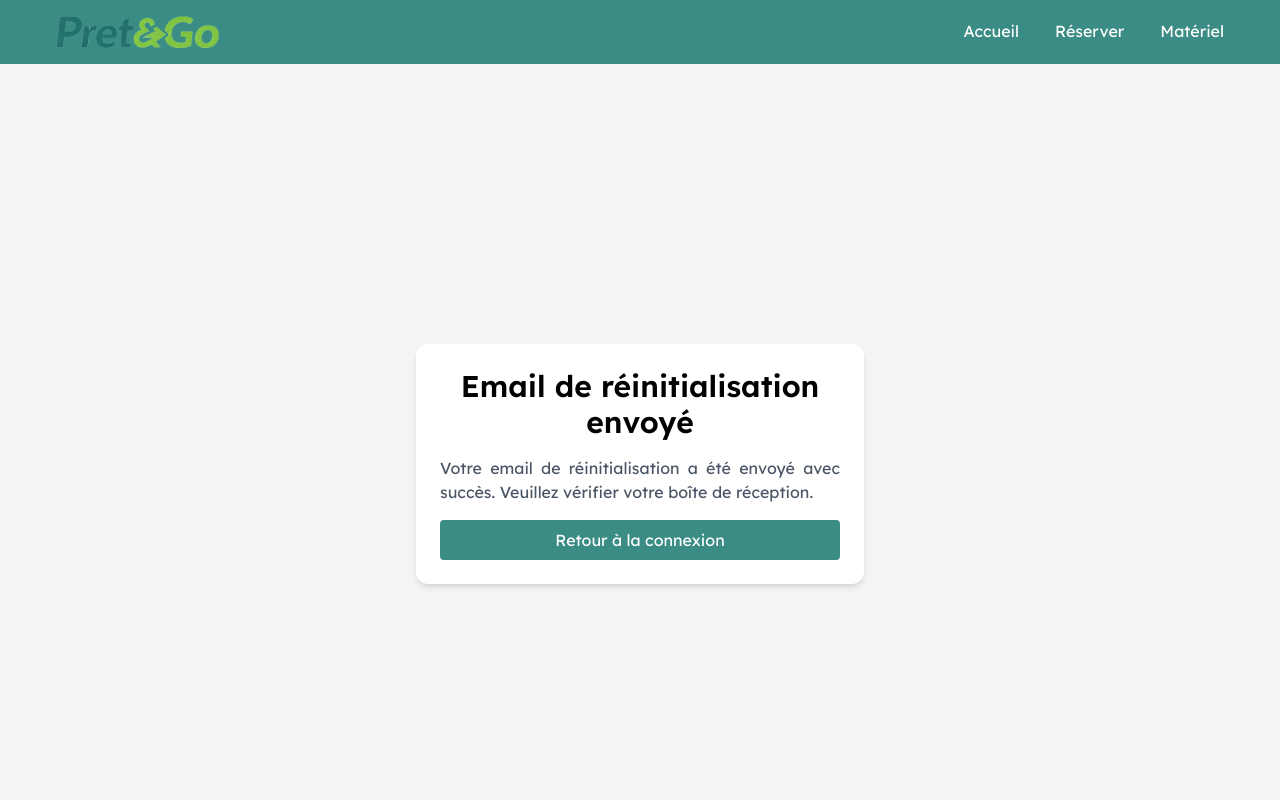
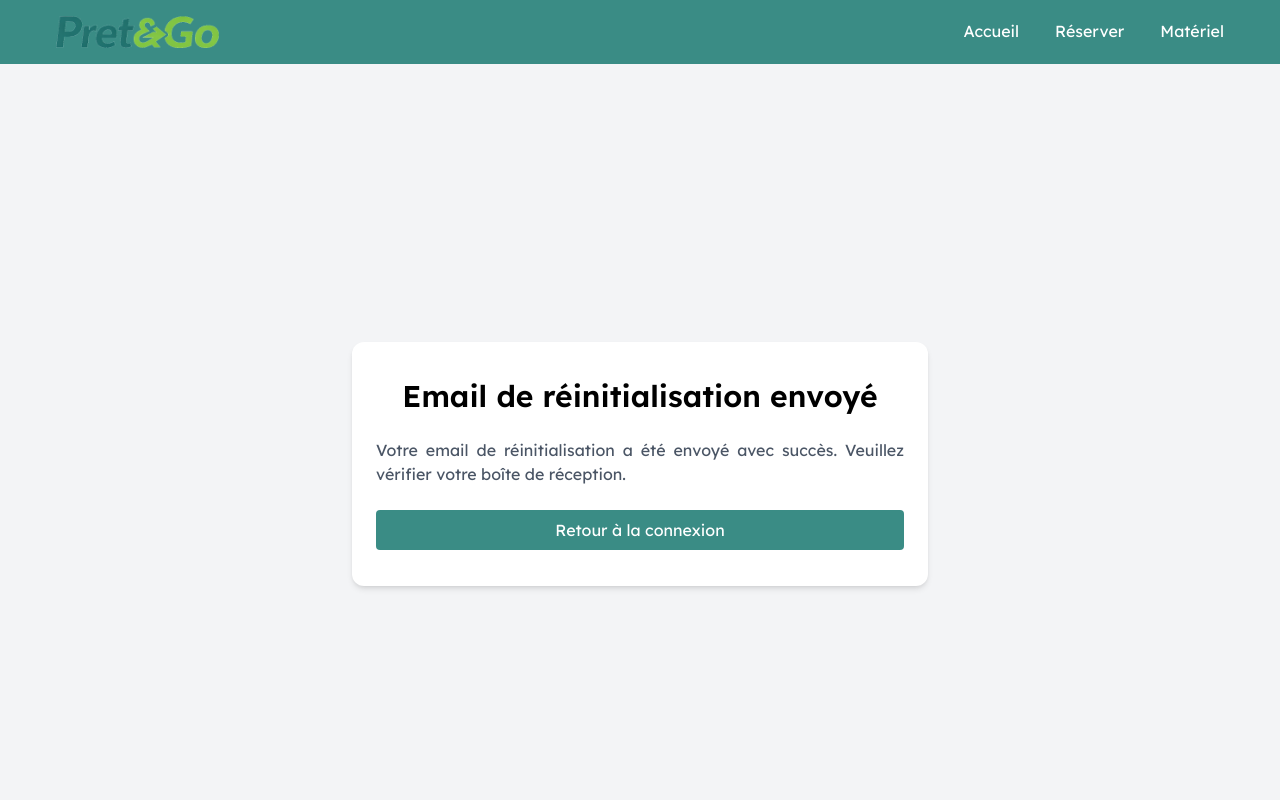
Before and after one commit to MatteoBaldinetti/Projet-tutore, a React (Vite) app in the folder web/: page /confirm-reset-password in a window 1280 px wide. Shown: the top 800 px of the page. Built offline with nearby package versions, Linux system fonts and the light colour scheme.

Commit message:
Ajust layout form

```diff
--- a/web/src/pages/ConfirmResetPassword.tsx
+++ b/web/src/pages/ConfirmResetPassword.tsx
@@ -9,18 +9,18 @@ export default function ConfirmResetPassword() {
 
     return (
         <div className="min-h-screen grid place-items-center bg-gray-100">
-            <div className="w-full max-w-md p-6 bg-white rounded-xl shadow-md">
-                <h1 className="text-3xl font-semibold mb-4 text-center">
+            <div className="w-full max-w-xl min-h-60 p-6 bg-white rounded-xl shadow-md flex flex-col justify-center">
+                <h1 className="text-3xl font-semibold text-center my-3">
                     Email de réinitialisation envoyé
                 </h1>
 
-                <p className="mb-4 text-gray-600 text-justify">
+                <p className="my-3 text-gray-600 text-justify">
                     Votre email de réinitialisation a été envoyé avec succès. Veuillez vérifier votre boîte de réception.
                 </p>
 
                 <div className="grid grid-cols-1 gap-4">
                     <button
-                        className="login-btn text-white py-2 rounded transition cursor-pointer"
+                        className="login-btn text-white py-2 rounded transition cursor-pointer my-3"
                         onClick={handleReturnToLogin}
                     >
                         Retour à la connexion
--- a/web/src/pages/ForgetPassword.tsx
+++ b/web/src/pages/ForgetPassword.tsx
@@ -49,7 +49,7 @@ export default function ForgetPassword() {
 
     return (
         <div className="min-h-screen grid place-items-center bg-gray-100">
-            <div className="w-full max-w-md p-6 bg-white rounded-xl shadow-md">
+            <div className="w-full max-w-xl p-6 bg-white rounded-xl shadow-md">
                 <h1 className="text-3xl font-semibold mb-4 text-center">
                     Réinitialisation du <br /> mot de passe
                 </h1>
--- a/web/src/pages/Login.tsx
+++ b/web/src/pages/Login.tsx
@@ -77,7 +77,7 @@ export default function Login() {
 
     return (
         <div className="min-h-screen grid place-items-center bg-gray-100">
-            <div className="w-full max-w-md p-6 bg-white rounded-xl shadow-md">
+            <div className="w-full max-w-xl p-6 bg-white rounded-xl shadow-md">
                 <h1 className="text-3xl font-semibold mb-4 text-center">
                     Se connecter
                 </h1>
```
